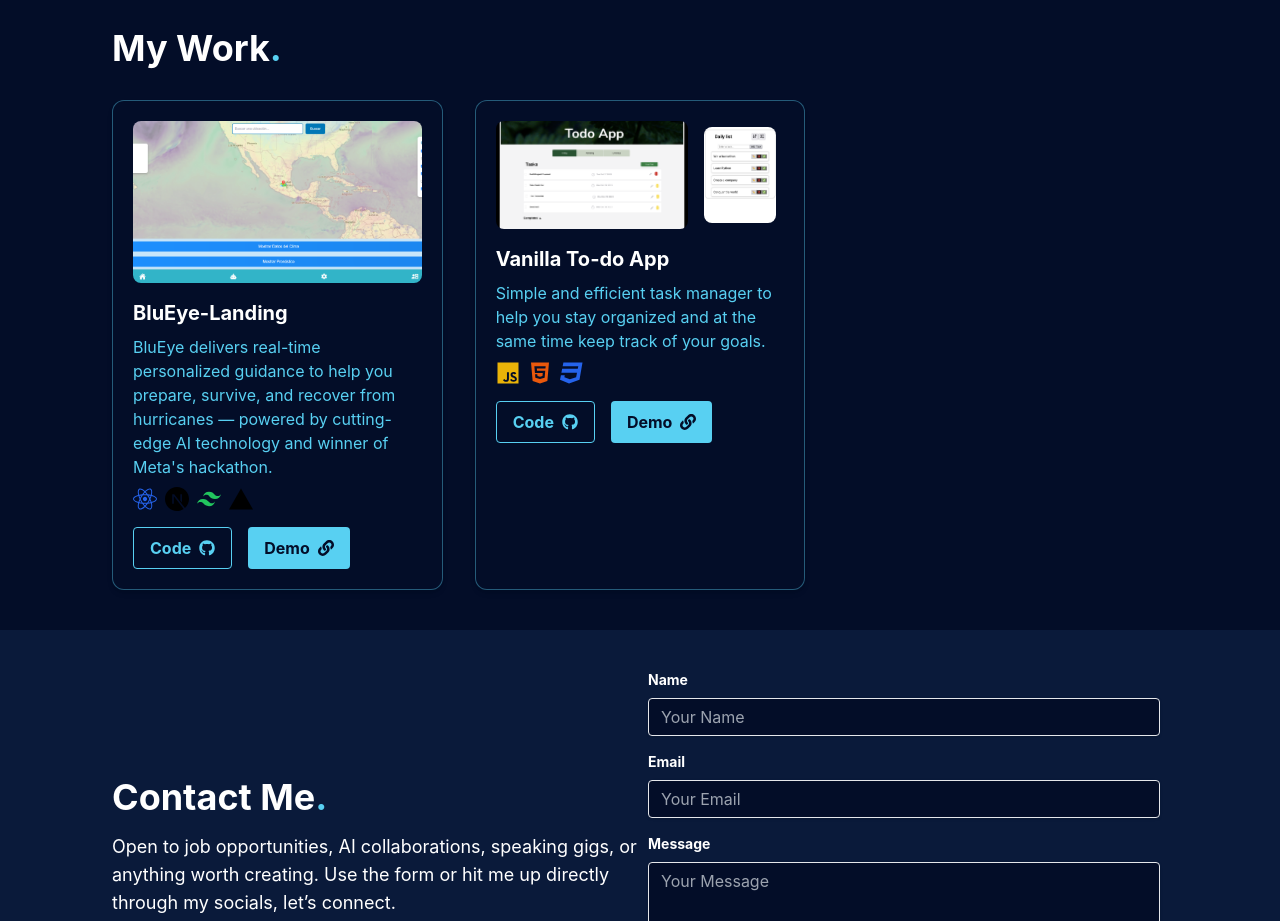
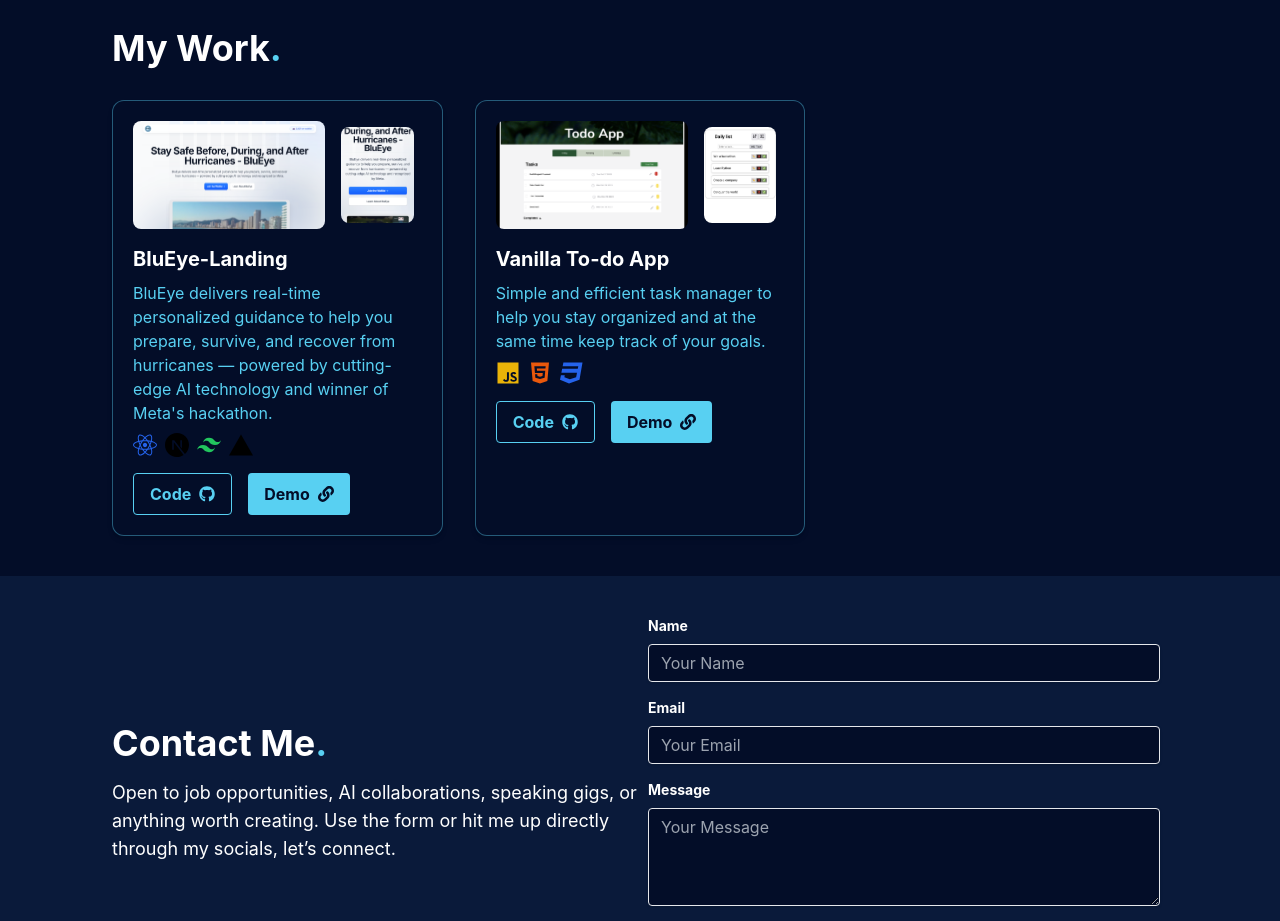
Before and after one commit to DiegoCM1/Portfolio, a React (Create React App) app: page / in a window 1280 px wide. Shown: the part 2420-3341 px from the top of the page. Built offline with nearby package versions, Linux system fonts and the light colour scheme.

Commit message:
Changed photos of BluEye project and updated sizes of show-case photos

```diff
--- a/src/components/Work.js
+++ b/src/components/Work.js
@@ -8,7 +8,8 @@ import {
   FaLink
 } from "react-icons/fa"; // Importing necessary icons
 import { SiTailwindcss, SiVercel, SiNextdotjs } from "react-icons/si";
-import pcBlueEyeImage from "../assets/pcBlueEyesImage.png";
+import BluEyePC from "../assets/bluEyePc.png";
+import BluEyeMobile from "../assets/bluEyeMobile.png";
 import pcTodoImage from "../assets/pcTodoApp.png";
 import phoneTodoImage from "../assets/phoneTodoApp.jpg";
 
@@ -18,8 +19,8 @@ const projects = [
     title: "BluEye-Landing",
     description:
       "BluEye delivers real-time personalized guidance to help you prepare, survive, and recover from hurricanes — powered by cutting-edge AI technology and winner of Meta's hackathon.",
-    imageUrl: pcBlueEyeImage,
-    imageUrl2: null,
+    imageUrl: BluEyePC,
+    imageUrl2: BluEyeMobile,
     technologies: [
       <FaReact className="text-blue-600" />,
       <SiNextdotjs className="text-black dark:text-white" />,
@@ -70,7 +71,7 @@ const Work = () => {
             {project.imageUrl2 ? (
               <div className="flex flex-row items-center gap-4">
                 {/* Main image */}
-                <div className="w-full sm:w-8/12 aspect-video overflow-hidden rounded-lg">
+                <div className="w-8/12 aspect-video overflow-hidden rounded-lg">
                   <img
                     src={project.imageUrl}
                     alt={project.title}
@@ -78,7 +79,7 @@ const Work = () => {
                   />
                 </div>
                 {/* Secondary image */}
-                <div className="w-full sm:w-3/12 aspect-[3/4] overflow-hidden rounded-lg">
+                <div className="w-3/12 aspect-[3/4] overflow-hidden rounded-lg">
                   <img
                     src={project.imageUrl2}
                     alt={`${project.title} Secondary`}
```
Also changed, not shown: src/assets/bluEyeMobile.png (added), src/assets/bluEyePc.png (added).
